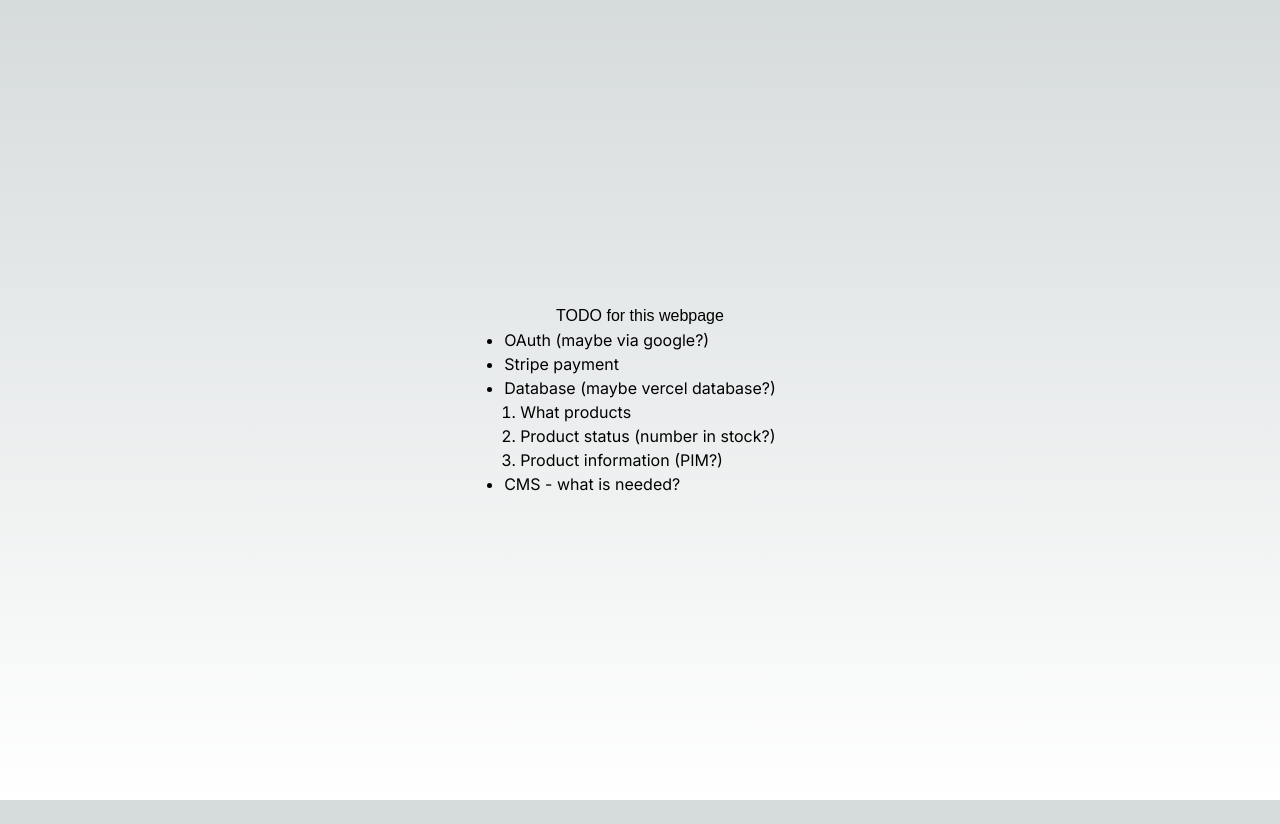
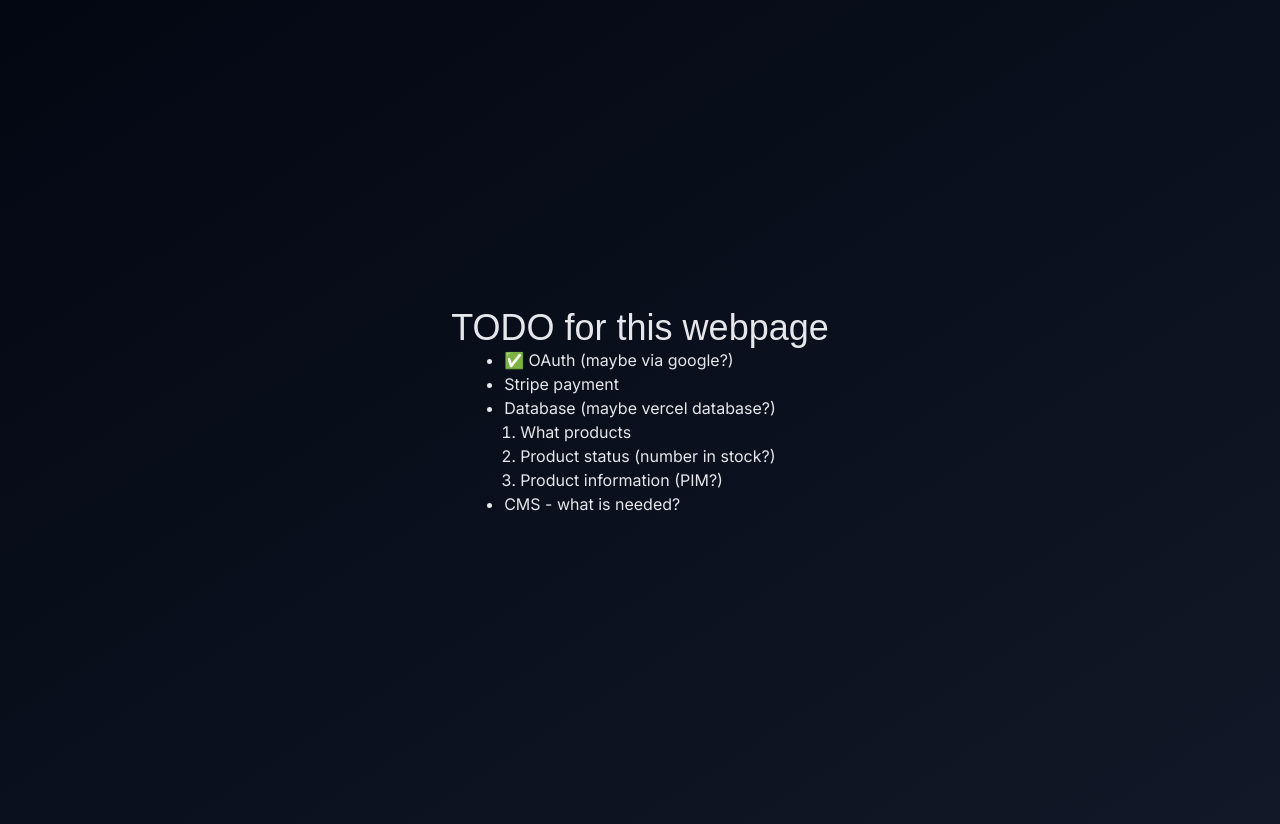
Before and after one commit to Andreeastroem/akvarieaffar, a Next.js app: page / in a window 1280 px wide. Before the commit the page ends 800 px from the top, so only its background shows below. Built offline with nearby package versions, Linux system fonts and the light colour scheme; a web font is replaced by a local one.

Commit message:
feat: add Clerk oauth

```diff
--- a/app/globals.css
+++ b/app/globals.css
@@ -2,26 +2,12 @@
 @tailwind components;
 @tailwind utilities;
 
-:root {
-  --foreground-rgb: 0, 0, 0;
-  --background-start-rgb: 214, 219, 220;
-  --background-end-rgb: 255, 255, 255;
+h1 {
+  @apply font-bold text-4xl;
 }
 
-@media (prefers-color-scheme: dark) {
-  :root {
-    --foreground-rgb: 255, 255, 255;
-    --background-start-rgb: 0, 0, 0;
-    --background-end-rgb: 0, 0, 0;
+@layer components {
+  .dark-gradient {
+    @apply bg-gradient-to-br from-gray-950 to-gray-900;
   }
 }
-
-body {
-  color: rgb(var(--foreground-rgb));
-  background: linear-gradient(
-      to bottom,
-      transparent,
-      rgb(var(--background-end-rgb))
-    )
-    rgb(var(--background-start-rgb));
-}
--- /dev/null
+++ b/app/konto/appearance.ts
@@ -0,0 +1,8 @@
+export const theme = {
+  variables: {
+    colorBackground: "#202020",
+    colorText: "#ffffff",
+    colorShimmer: "#cecece",
+    colorAlphaShade: "#cecece",
+  },
+};
--- /dev/null
+++ b/app/konto/layout.tsx
@@ -0,0 +1,11 @@
+export default function AccountLayout({
+  children,
+}: {
+  children: React.ReactNode;
+}) {
+  return (
+    <main className="min-h-screen flex flex-col items-center justify-center">
+      {children}
+    </main>
+  );
+}
--- /dev/null
+++ b/app/konto/logga-in/page.tsx
@@ -0,0 +1,6 @@
+import { SignIn } from "@clerk/nextjs/app-beta";
+import { theme } from "../appearance";
+
+export default async function LogIn() {
+  return <SignIn signUpUrl="/konto/skapa" appearance={theme} />;
+}
--- /dev/null
+++ b/app/konto/skapa/page.tsx
@@ -0,0 +1,6 @@
+import { SignUp } from "@clerk/nextjs/app-beta";
+import { theme } from "../appearance";
+
+export default async function CreateAccount() {
+  return <SignUp signInUrl="/konto/logga-in" appearance={theme} />;
+}
--- a/app/layout.tsx
+++ b/app/layout.tsx
@@ -1,18 +1,23 @@
-import './globals.css'
+import "./globals.css";
+import { ClerkProvider } from "@clerk/nextjs/app-beta";
 
 export const metadata = {
-  title: 'Create Next App',
-  description: 'Generated by create next app',
-}
+  title: "Bengts akvarieaffär",
+  description: "Småskalig butik med gemytlig känsla",
+};
 
 export default function RootLayout({
   children,
 }: {
-  children: React.ReactNode
+  children: React.ReactNode;
 }) {
   return (
-    <html lang="en">
-      <body>{children}</body>
+    <html lang="sv">
+      <ClerkProvider>
+        <body className="max-w-7xl mx-auto dark-gradient text-gray-200 p-3 min-h-screen">
+          {children}
+        </body>
+      </ClerkProvider>
     </html>
-  )
+  );
 }
--- a/app/page.tsx
+++ b/app/page.tsx
@@ -13,7 +13,7 @@ export default function Home() {
     <main className="flex min-h-screen flex-col items-center justify-center p-24">
       <h1 className={`${kavivanar.className}`}>TODO for this webpage</h1>
       <ul className={`${inter.className} list-disc`}>
-        <li>OAuth (maybe via google?)</li>
+        <li>✅ OAuth (maybe via google?)</li>
         <li>Stripe payment</li>
         <li>
           <span>Database (maybe vercel database?)</span>
--- a/package.json
+++ b/package.json
@@ -9,6 +9,7 @@
     "lint": "next lint"
   },
   "dependencies": {
+    "@clerk/nextjs": "^4.16.4",
     "@types/node": "18.15.11",
     "@types/react": "18.0.33",
     "@types/react-dom": "18.0.11",
@@ -16,7 +17,7 @@
     "eslint": "8.38.0",
     "eslint-config-next": "13.3.0",
     "framer-motion": "^10.11.2",
-    "next": "13.3.0",
+    "next": "^13.4.0",
     "postcss": "8.4.21",
     "react": "18.2.0",
     "react-dom": "18.2.0",
```
Also changed, not shown: middleware.ts (added, +10 -0 lines), 1 other file (tests, documents, lock files or other folders).
